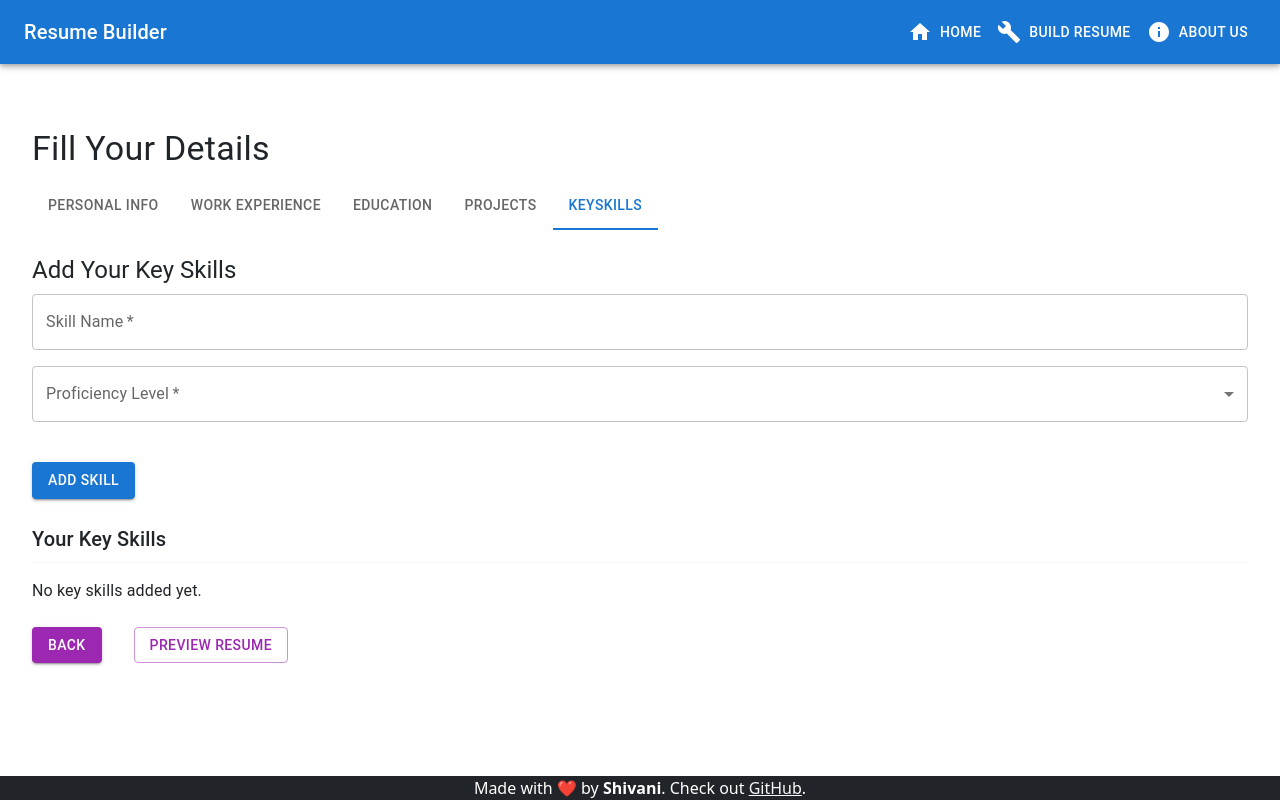
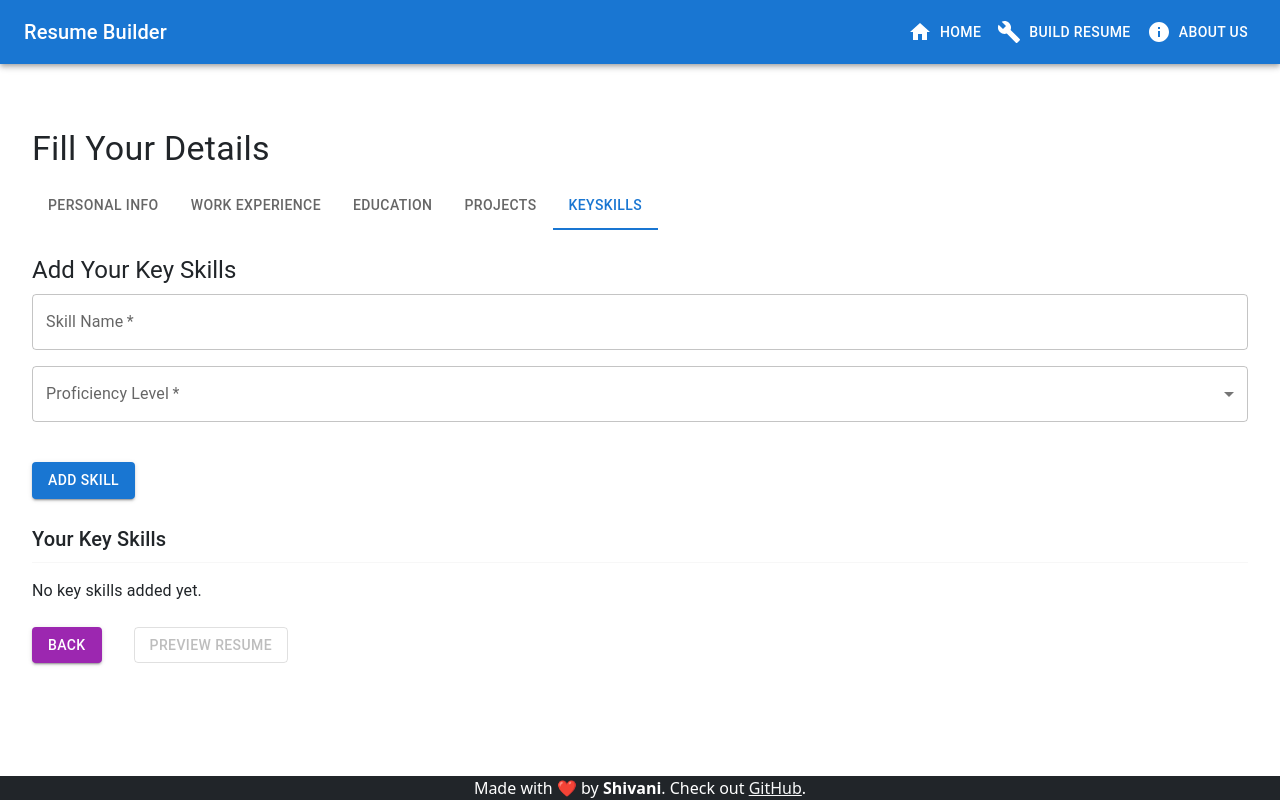
Before and after one commit to 05912Shivani/resume_builder_react, a React (Create React App) app: page /details-filling in a window 1280 px wide. Both pictures are taken after a click on the tab "KEYSKILLS". Built offline with nearby package versions, Linux system fonts and the light colour scheme.

Commit message:
DetailsFillingPage.js

```diff
--- a/src/pages/DetailsFillingPage.js
+++ b/src/pages/DetailsFillingPage.js
@@ -11,28 +11,44 @@ import { useNavigate, useLocation } from 'react-router-dom';
 
 const DetailsFillingPage = () => {
   const dispatch = useDispatch();
-  const activeTab = useSelector((state) => state.formData.activeTab);// Retrieves the currently active tab from Redux store
-  const templateId = useSelector((state) => state.formData.templateId); // Retrieves the selected template ID
+  const activeTab = useSelector((state) => state.formData.activeTab);
+  const templateId = useSelector((state) => state.formData.templateId);
+  const personalInfo = useSelector((state) => state.formData.personalInfo);
+  const workExperience = useSelector((state) => state.formData.workExperience);
+  const education = useSelector((state) => state.formData.education);
+  const keySkills = useSelector((state) => state.formData.keySkills);
+  const projects = useSelector((state) => state.formData.projects);
+
   const navigate = useNavigate();
   const location = useLocation();
-  const { templateId: passedTemplateId } = location.state || {}; // Extracts templateId from navigation state if available
+  const { templateId: passedTemplateId } = location.state || {};
 
   useEffect(() => {
     if (passedTemplateId) {
-      dispatch(setTemplateId(passedTemplateId));   // Sets template ID in Redux store when received from navigation
+      dispatch(setTemplateId(passedTemplateId));
     }
   }, [passedTemplateId, dispatch]);
 
-  // Handles tab change and updates Redux state
   const handleTabChange = (event, newValue) => {
     dispatch(setActiveTab(newValue));
   };
-// Navigates to preview page with selected template ID
+
   const previewResume = () => {
     console.log('Previewing template:', templateId);
     navigate(`/preview${templateId}`, { state: { templateId } });
   };
-// Renders the appropriate form based on the active tab
+
+  // ✅ Check if all forms are filled
+  const isAllFormsFilled = () => {
+    return (
+      Object.keys(personalInfo).length > 0 &&  // Personal Info should not be empty
+      workExperience.length > 0 &&  // At least one Work Experience
+      Object.keys(education).length > 0 &&  // Education should not be empty
+      Object.keys(keySkills).length > 0 &&  // Key Skills should not be empty
+      projects.length > 0  // At least one Project
+    );
+  };
+
   const renderForm = () => {
     switch (activeTab) {
       case 0:
@@ -62,9 +78,7 @@ const DetailsFillingPage = () => {
         <Tab label="Projects" />
         <Tab label="Keyskills" />
       </Tabs>
-  {/* Displays the form corresponding to the active tab */}
       <Box>{renderForm()}</Box>
-        {/* Navigation Buttons */}
       <Box sx={{ mt: 3 }}>
         {activeTab > 0 && (
           <Button
@@ -91,6 +105,7 @@ const DetailsFillingPage = () => {
             color="secondary"
             onClick={previewResume}
             sx={{ ml: 2 }}
+            disabled={!isAllFormsFilled()} // 🔥 Disable until all forms are filled
           >
             Preview Resume
           </Button>
```
